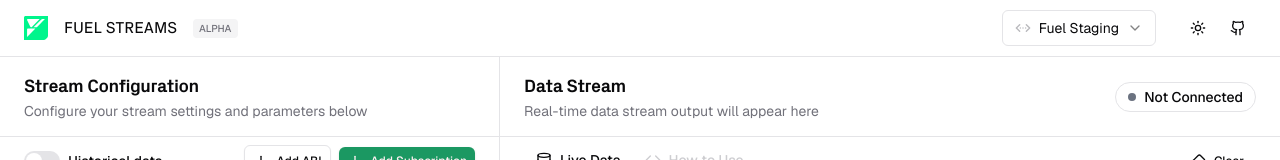
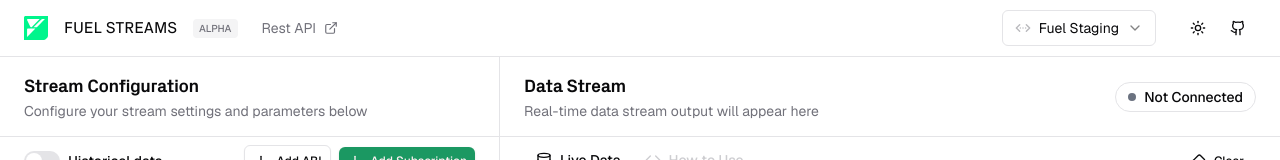
Before and after one commit to FuelLabs/fuel-streams-js, a React (Vite) app in the folder packages/simple-app/: page / in a window 1280 px wide. Shown: the top 160 px of the page. Built offline with nearby package versions, Linux system fonts and the light colour scheme.

Commit message:
feat: add rest api link on app

```diff
--- a/packages/simple-app/src/components/header.tsx
+++ b/packages/simple-app/src/components/header.tsx
@@ -8,7 +8,7 @@ import {
 } from '@/components/ui/select';
 import { Spinner } from '@/components/ui/spinner';
 import { useConnection } from '@/lib/stream/use-connection';
-import { ChevronsLeftRightEllipsis, Github } from 'lucide-react';
+import { ChevronsLeftRightEllipsis, ExternalLink, Github } from 'lucide-react';
 import { ThemeToggle } from './theme-toggle';
 
 export function Header() {
@@ -17,8 +17,8 @@ export function Header() {
 
   return (
     <header className="border-b">
-      <div className="flex h-14 items-center justify-between px-6">
-        <div className="flex items-center gap-4 text-mono uppercase font-medium flex-1">
+      <div className="flex h-14 items-center px-6">
+        <div className="flex items-center gap-4 text-mono uppercase font-medium">
           {/* biome-ignore lint/a11y/noSvgWithoutTitle: <explanation> */}
           <svg
             viewBox="0 0 344 344"
@@ -34,6 +34,18 @@ export function Header() {
             ALPHA
           </span>
         </div>
+        <nav className="flex items-center gap-4 ml-6 flex-1">
+          <a
+            target="_blank"
+            rel="noreferrer"
+            href="https://api-rest-mainnet.fuel.network/swagger-ui/"
+            className="flex items-center justify-center gap-2 text-sm text-muted-foreground hover:text-foreground transition-colors"
+          >
+            Rest API
+            <ExternalLink size={14} />
+          </a>
+        </nav>
+
         <div className="flex items-center gap-2">
           <Select
             value={network}
```
